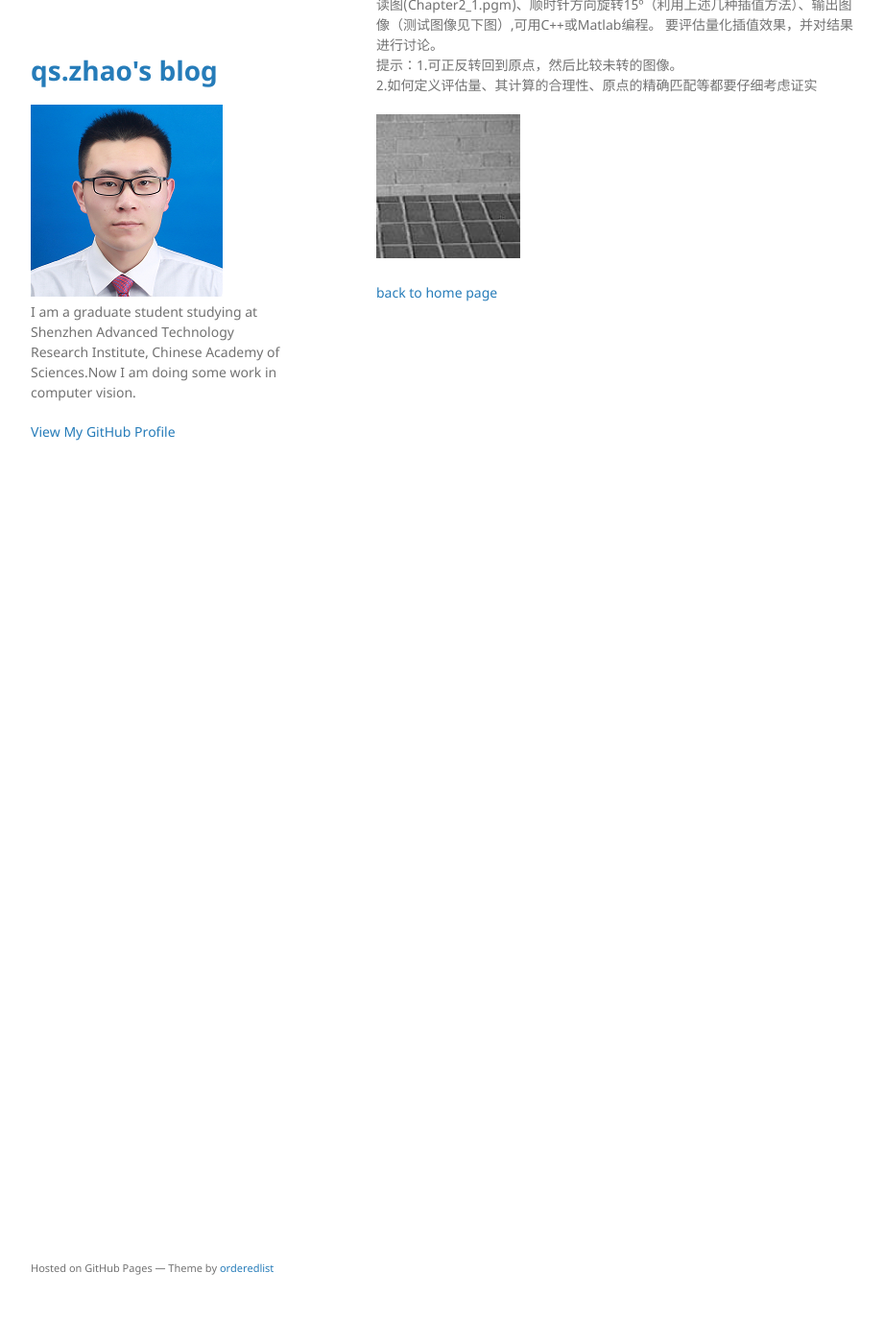
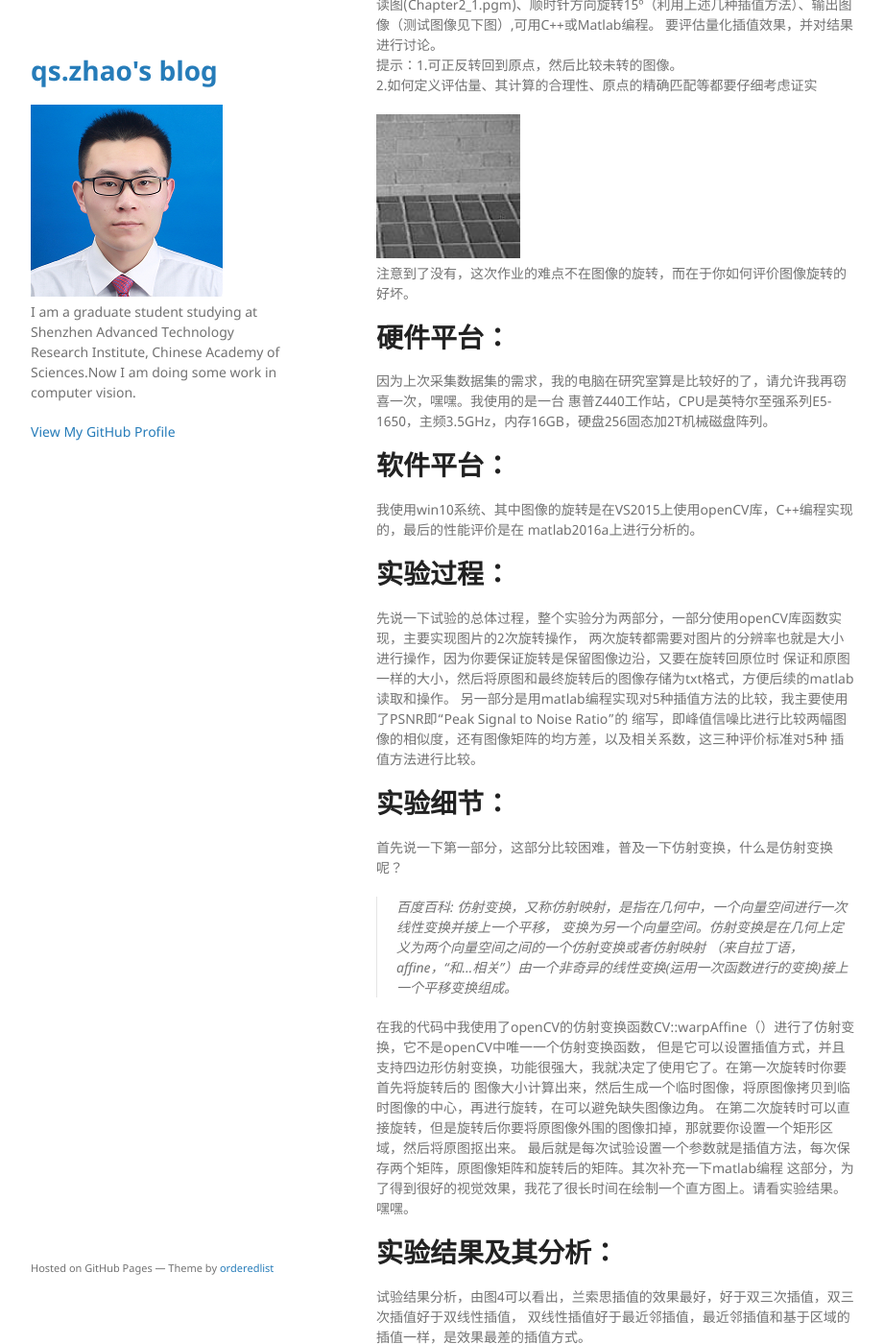
Before and after one commit to mengzhezhou/mengzhezhou.github.io, a Jekyll site: the page built from docs/DIP course chapter 2 image rotation.md, in a window 1280 px wide and 1400 px high, scrolled down 270 px. Shown: the whole window at 96% size, without its empty margins (178-1099 px from the left). Built offline with Jekyll 4.4.1, drawn with Linux system fonts in a browser that asks for light colours; our own code applies the rules of GitHub Pages for plain Markdown files; before the commit the page ends 900 px from its top, so only the background shows below that; some of the changed text lies outside the part shown.

```diff
--- a/docs/DIP course chapter 2 image rotation.md
+++ b/docs/DIP course chapter 2 image rotation.md
@@ -8,5 +8,48 @@
 <br>2.如何定义评估量、其计算的合理性、原点的精确匹配等都要仔细考虑证实
 
 <img width="150" height="150" src="/assets/img/Chaper2_1.jpg" />
+<br>注意到了没有，这次作业的难点不在图像的旋转，而在于你如何评价图像旋转的好坏。
 
-[back to home page](./..)
+# 硬件平台：
+
+因为上次采集数据集的需求，我的电脑在研究室算是比较好的了，请允许我再窃喜一次，嘿嘿。我使用的是一台
+惠普Z440工作站，CPU是英特尔至强系列E5-1650，主频3.5GHz，内存16GB，硬盘256固态加2T机械磁盘阵列。
+
+# 软件平台：
+
+我使用win10系统、其中图像的旋转是在VS2015上使用openCV库，C++编程实现的，最后的性能评价是在
+matlab2016a上进行分析的。
+
+# 实验过程：
+
+先说一下试验的总体过程，整个实验分为两部分，一部分使用openCV库函数实现，主要实现图片的2次旋转操作，
+两次旋转都需要对图片的分辨率也就是大小进行操作，因为你要保证旋转是保留图像边沿，又要在旋转回原位时
+保证和原图一样的大小，然后将原图和最终旋转后的图像存储为txt格式，方便后续的matlab读取和操作。
+另一部分是用matlab编程实现对5种插值方法的比较，我主要使用了PSNR即“Peak Signal to Noise Ratio”的
+缩写，即峰值信噪比进行比较两幅图像的相似度，还有图像矩阵的均方差，以及相关系数，这三种评价标准对5种
+插值方法进行比较。
+
+# 实验细节：
+
+首先说一下第一部分，这部分比较困难，普及一下仿射变换，什么是仿射变换呢？
+>百度百科: 仿射变换，又称仿射映射，是指在几何中，一个向量空间进行一次线性变换并接上一个平移，
+>变换为另一个向量空间。仿射变换是在几何上定义为两个向量空间之间的一个仿射变换或者仿射映射
+>（来自拉丁语，affine，“和…相关”）由一个非奇异的线性变换(运用一次函数进行的变换)接上一个平移变换组成。
+
+在我的代码中我使用了openCV的仿射变换函数CV::warpAffine（）进行了仿射变换，它不是openCV中唯一一个仿射变换函数，
+但是它可以设置插值方式，并且支持四边形仿射变换，功能很强大，我就决定了使用它了。在第一次旋转时你要首先将旋转后的
+图像大小计算出来，然后生成一个临时图像，将原图像拷贝到临时图像的中心，再进行旋转，在可以避免缺失图像边角。
+在第二次旋转时可以直接旋转，但是旋转后你要将原图像外围的图像扣掉，那就要你设置一个矩形区域，然后将原图抠出来。
+最后就是每次试验设置一个参数就是插值方法，每次保存两个矩阵，原图像矩阵和旋转后的矩阵。其次补充一下matlab编程
+这部分，为了得到很好的视觉效果，我花了很长时间在绘制一个直方图上。请看实验结果。嘿嘿。
+
+# 实验结果及其分析：
+试验结果分析，由图4可以看出，兰索思插值的效果最好，好于双三次插值，双三次插值好于双线性插值，
+双线性插值好于最近邻插值，最近邻插值和基于区域的插值一样，是效果最差的插值方式。
+
+# 代码
+[C++代码链接](https://github.com/ZQSIAT/blog_code/blob/master/DIP%20Chapter2_1%20image%20rotation/image_rotation.cpp)
+<br>[Matlab分析代码链接]()
+
+
+<br>[back to home page](./..)
```
